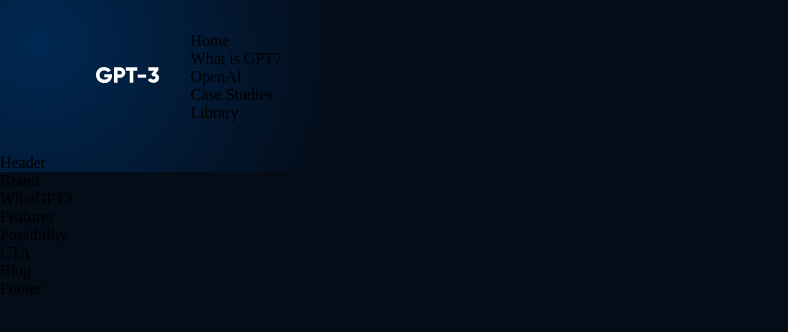
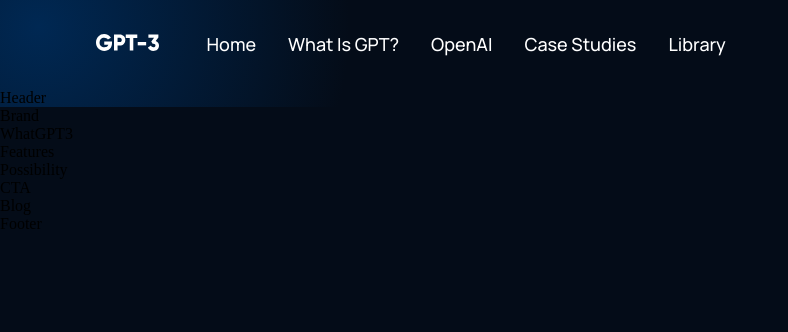
Before and after one commit to RandyPol/gpt-cra-marketing, a React (Create React App) app: page / in a window 1280 px wide. Shown: the top 332 px of the page, without its empty margins (0-788 px from the left). Built offline with nearby package versions, Linux system fonts and the light colour scheme.

Commit message:
Style navigation links and sign section in the Navbar component

```diff
--- a/src/components/navbar/navbar.css
+++ b/src/components/navbar/navbar.css
@@ -21,3 +21,28 @@
   width: 62.56px;
   height: 16.02px;
 }
+
+.gpt3__navbar-links_containers {
+  display: flex;
+  flex-direction: row;
+}
+
+.gpt3__navbar-sign {
+  display: flex;
+  justify-content: end;
+  align-items: center;
+}
+
+.gpt3__navbar-links_containers p,
+.gpt3__navbar-sign p,
+.gpt__navbar-menu_container p {
+  color: #fff;
+  font-family: var(--font-family);
+  font-weight: 500;
+  font-size: 18px;
+  line-height: 25px;
+  text-transform: capitalize;
+
+  margin: 0 1rem;
+  cursor: pointer;
+}
```
